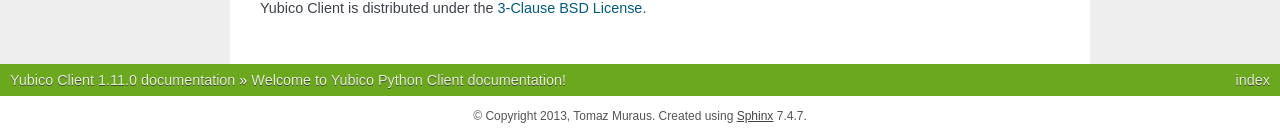
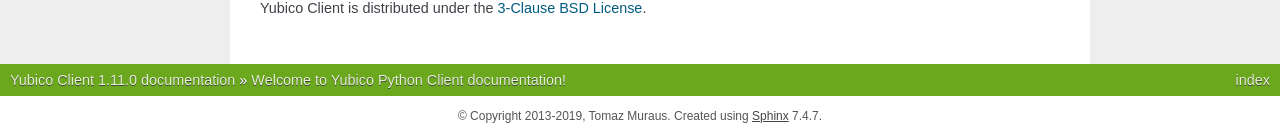
Before and after one commit to Kami/python-yubico-client, a Sphinx documentation site: the page built from docs/index.rst, in a window 1280 px wide and 900 px high, scrolled down 1514 px. Shown: the part 764-897 px from the top of the window. Built offline with Sphinx 7.4.7, drawn with Linux system fonts in a browser that asks for light colours.

Commit message:
Update copyright date.

```diff
--- a/docs/conf.py
+++ b/docs/conf.py
@@ -33,7 +33,7 @@ master_doc = 'index'
 
 # General information about the project.
 project = u'Yubico Client'
-copyright = u'2013, Tomaz Muraus'
+copyright = u'2013-2019, Tomaz Muraus'
 
 # The version info for the project you're documenting, acts as replacement for
 # |version| and |release|, also used in various other places throughout the
```
